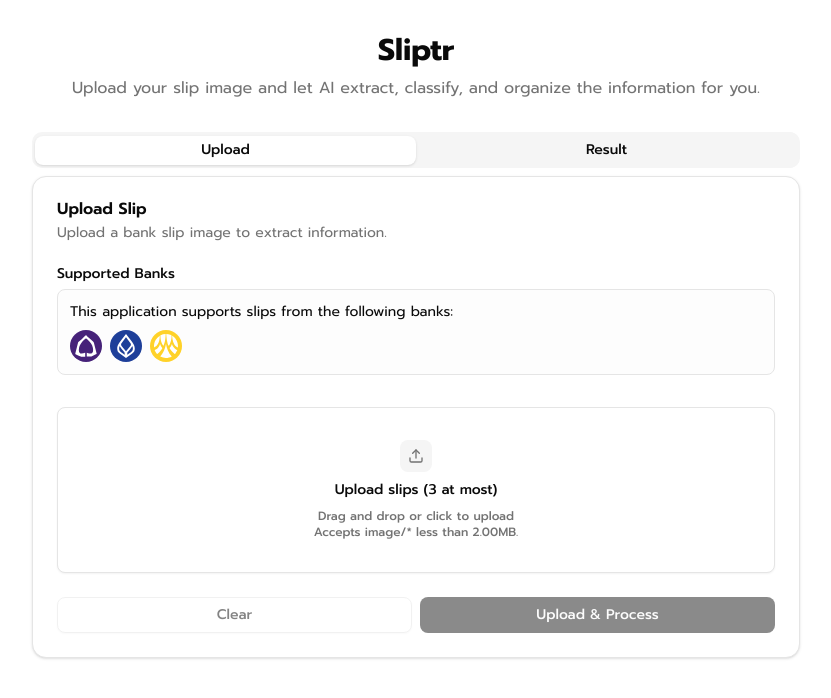
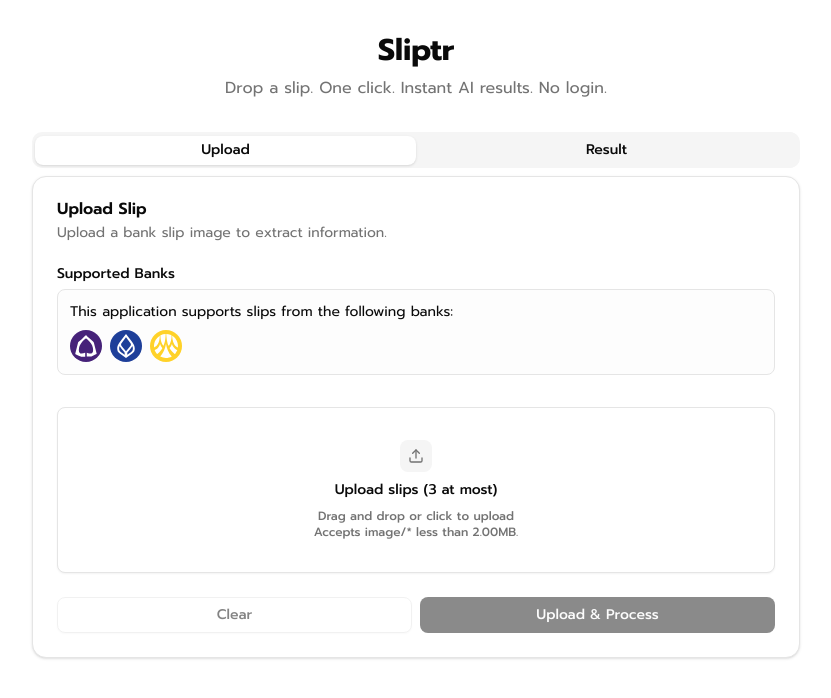
Before and after one commit to niawjunior/receiptr, a Next.js app: page / in a window 1280 px wide. Shown: the top 698 px of the page, without its empty margins (224-1055 px from the left). Built offline with nearby package versions, Linux system fonts and the light colour scheme.

Commit message:
chore: update landing page tagline to be more concise and action-oriented

```diff
--- a/app/page.tsx
+++ b/app/page.tsx
@@ -386,8 +386,7 @@
       <div className="flex flex-col items-center justify-center mb-8">
         <h1 className="text-3xl font-bold mb-2">Sliptr</h1>
         <p className="text-muted-foreground text-center">
-          Upload your slip image and let AI extract, classify, and organize the
-          information for you.
+          Drop a slip. One click. Instant AI results. No login.
         </p>
       </div>
 
```
